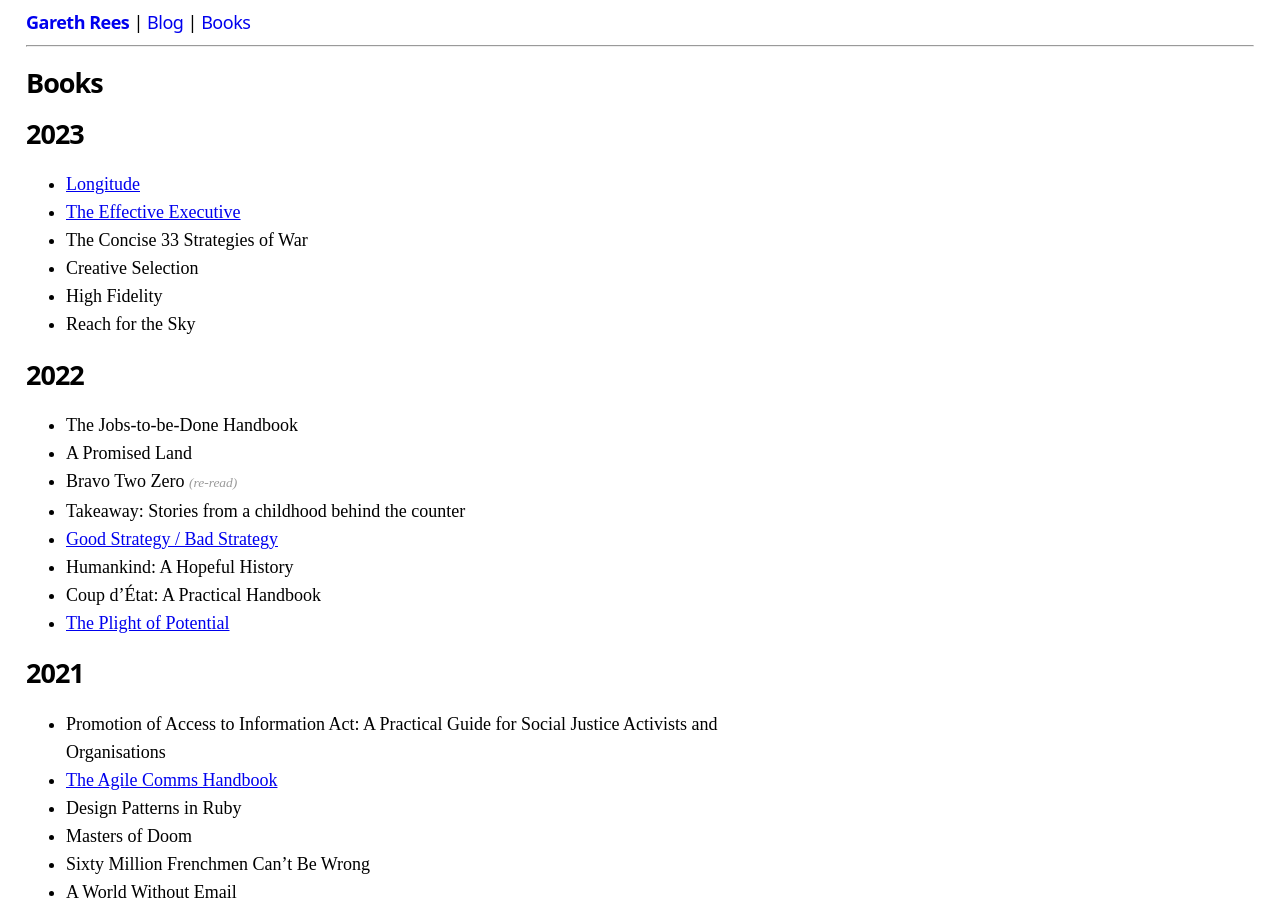
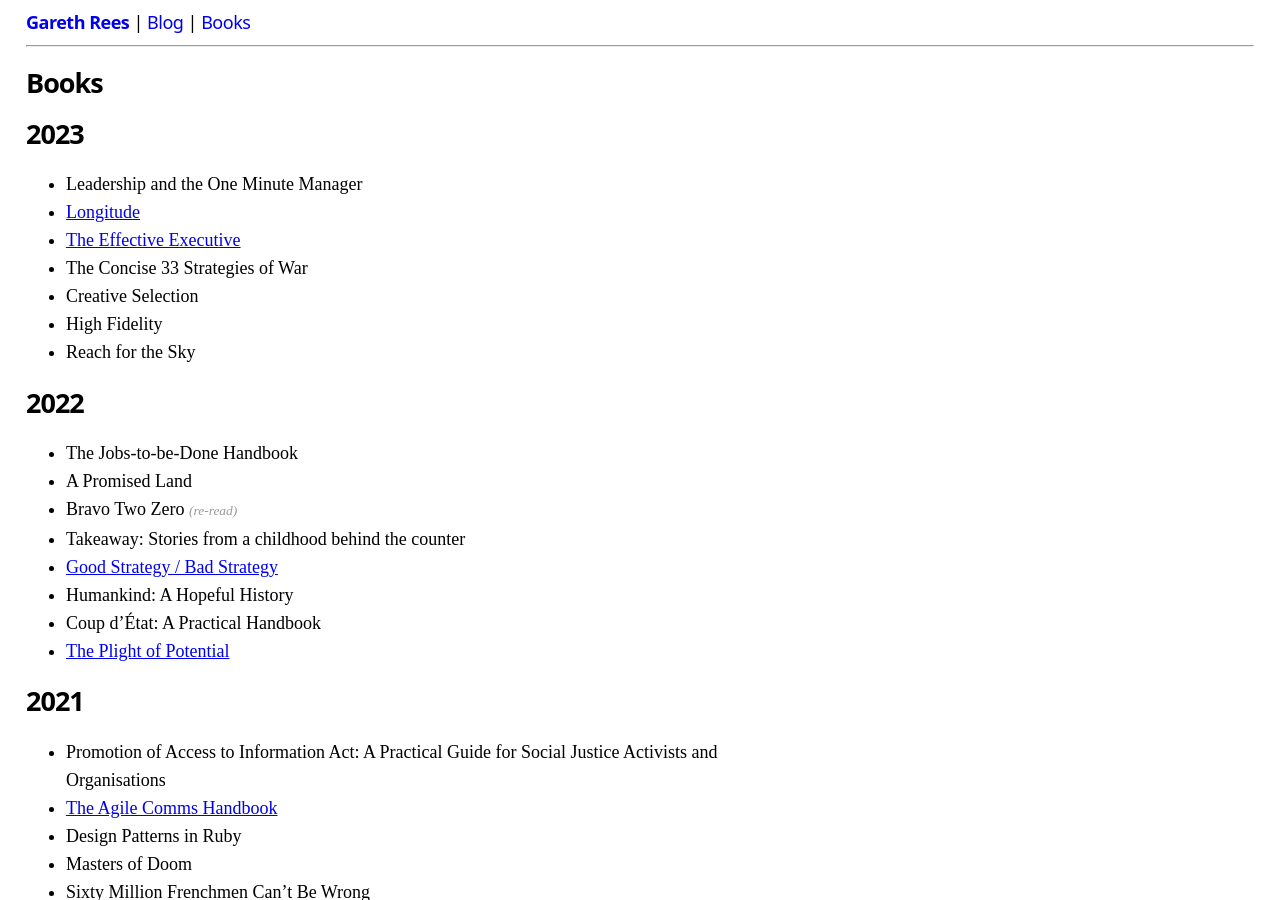
Before and after one commit to garethrees/garethrees.github.com, a Jekyll site: the page built from books.html, in a window 1280 px wide and 900 px high. Built offline with Jekyll 4.4.1, drawn with Linux system fonts in a browser that asks for light colours.

Commit message:
Update books

```diff
--- a/_data/books.yml
+++ b/_data/books.yml
@@ -1,4 +1,5 @@
 2023:
+- title: Leadership and the One Minute Manager
 #- title: They Came to Baghdad
 - title: Longitude
   post: /2023/09/01/book-notes-longitude
```
